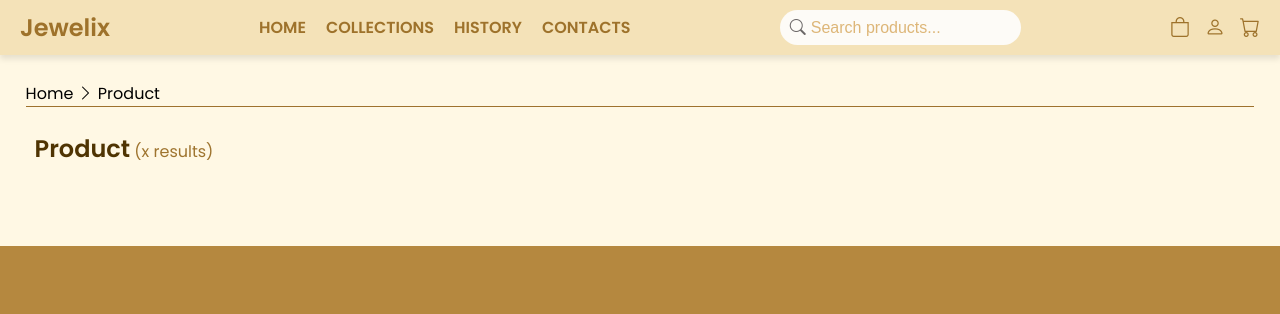
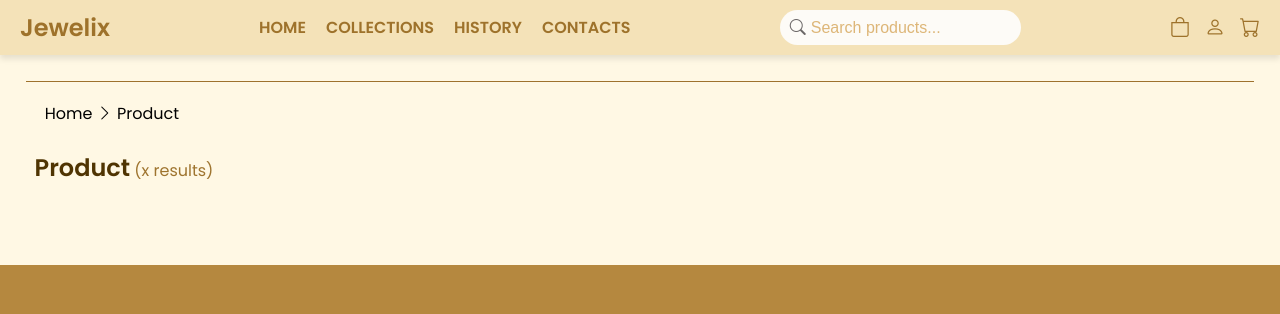
Before and after one commit to Shoyeb45/frontend, a website: page src/static/productPage.html in a window 1280 px wide. Shown: the top 314 px of the page. Drawn offline with nearby package versions, Linux system fonts and the light colour scheme; no server answers.

Commit message:
slight change

```diff
--- a/src/css/productPage.css
+++ b/src/css/productPage.css
@@ -1,8 +1,10 @@
 #inner-div-nav {
     margin-left: 2vw;
     margin-top: -3vh;
-    border-bottom: 1px solid #96681eeb;
+    border-top: 1px solid #96681eeb;
     margin-right: 2vw;
+    padding-top: 1.2em;
+    padding-left: 1.2em;
 }
 
 #product-title {
```
